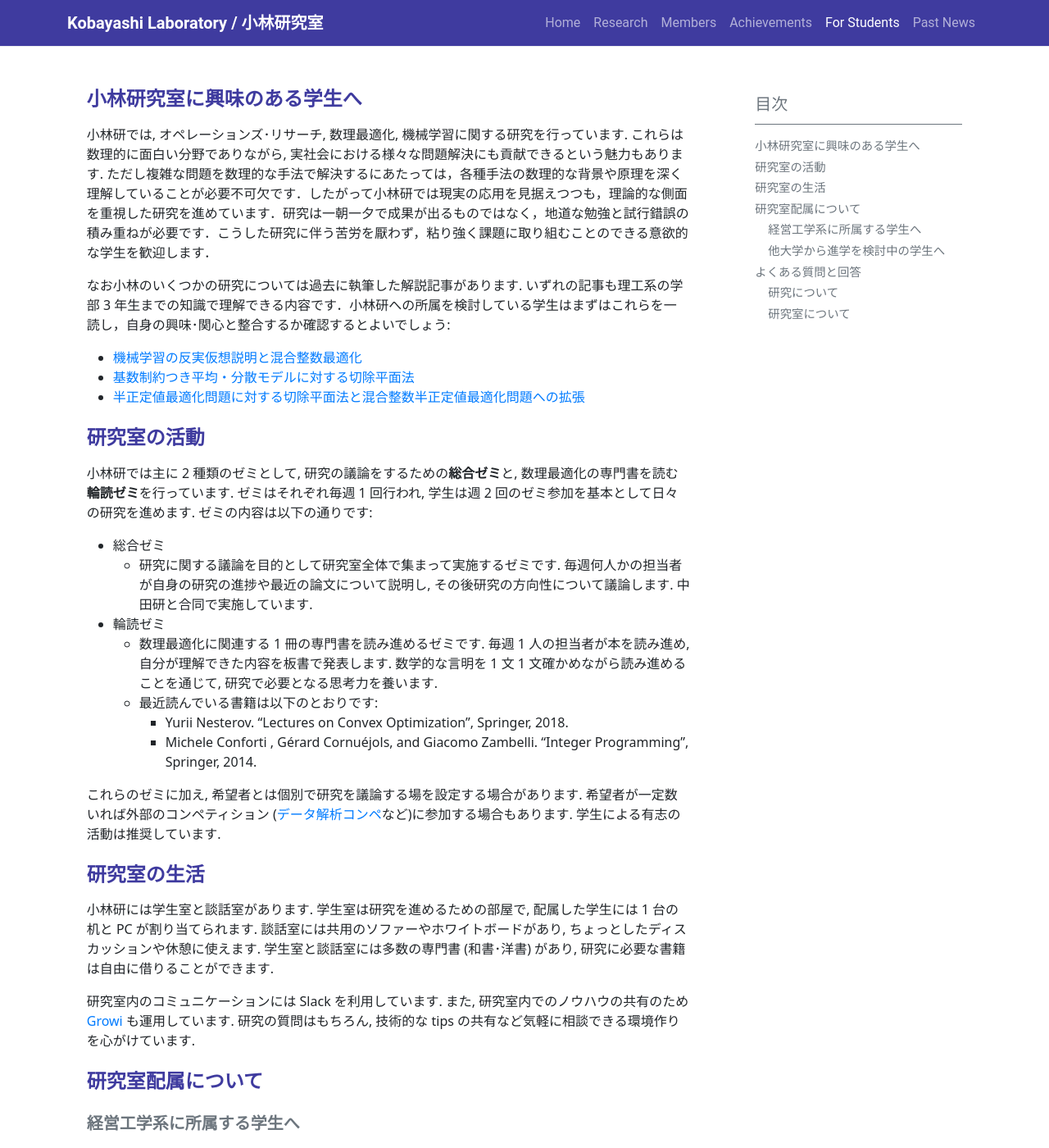
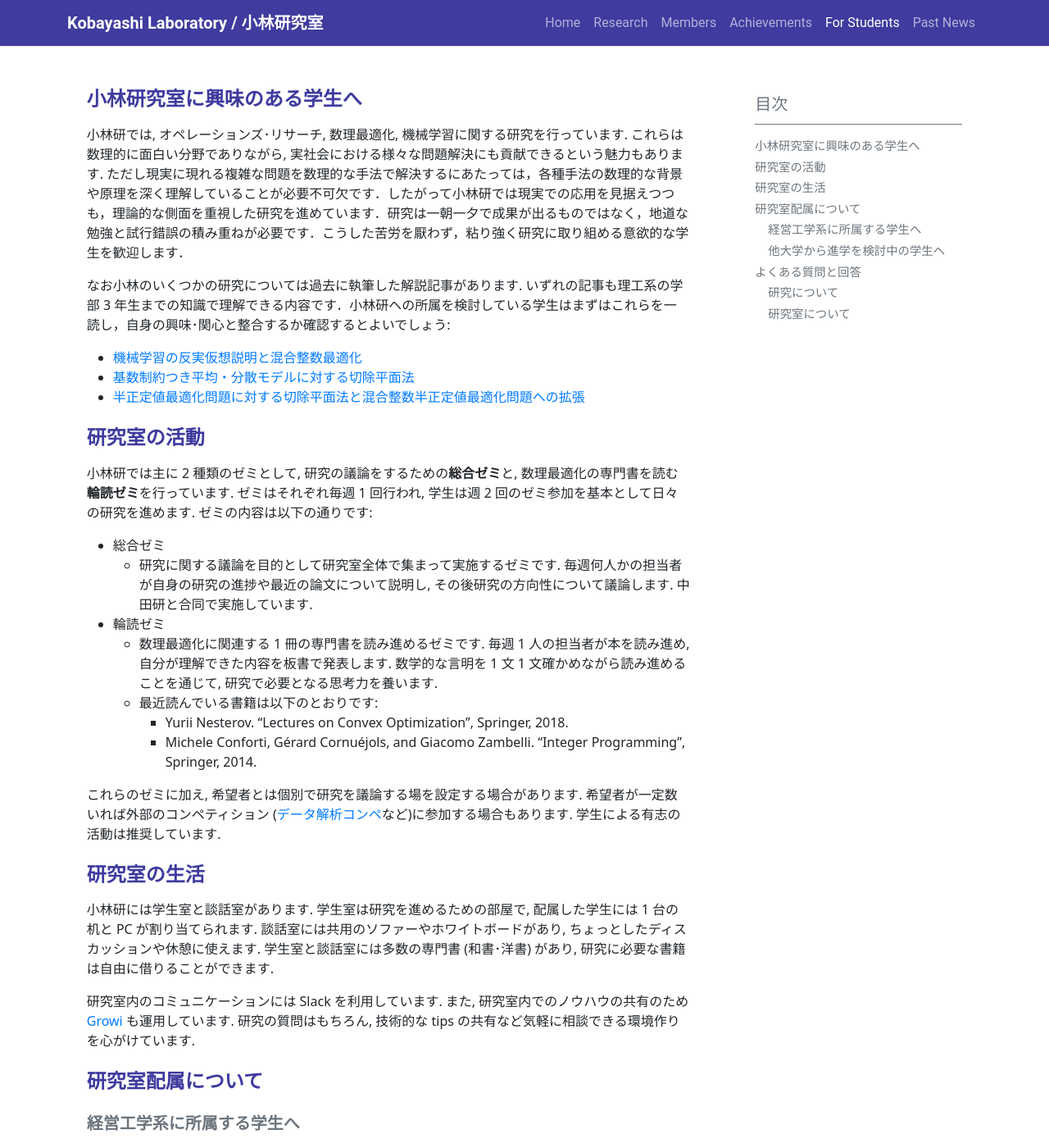
Before and after one commit to isct-koba-lab/isct-koba-lab.github.io, a Jekyll site: the page built from pages/for-students.md, in a window 1280 px wide and 1400 px high. Shown: the whole window at 82% size. Built offline with Jekyll 4.4.1, drawn with Linux system fonts in a browser that asks for light colours; some of the changed text lies outside the part shown.

Commit message:
update for-student

```diff
--- a/pages/for-students.md
+++ b/pages/for-students.md
@@ -7,7 +7,7 @@ toc: true
 
 ## 小林研究室に興味のある学生へ
 
-小林研では, オペレーションズ･リサーチ, 数理最適化, 機械学習に関する研究を行っています. これらは数理的に面白い分野でありながら, 実社会における様々な問題解決にも貢献できるという魅力もあります. ただし複雑な問題を数理的な手法で解決するにあたっては，各種手法の数理的な背景や原理を深く理解していることが必要不可欠です．したがって小林研では現実の応用を見据えつつも，理論的な側面を重視した研究を進めています．研究は一朝一夕で成果が出るものではなく，地道な勉強と試行錯誤の積み重ねが必要です．こうした研究に伴う苦労を厭わず，粘り強く課題に取り組むことのできる意欲的な学生を歓迎します．
+小林研では, オペレーションズ･リサーチ, 数理最適化, 機械学習に関する研究を行っています. これらは数理的に面白い分野でありながら, 実社会における様々な問題解決にも貢献できるという魅力もあります. ただし現実に現れる複雑な問題を数理的な手法で解決するにあたっては，各種手法の数理的な背景や原理を深く理解していることが必要不可欠です．したがって小林研では現実での応用を見据えつつも，理論的な側面を重視した研究を進めています．研究は一朝一夕で成果が出るものではなく，地道な勉強と試行錯誤の積み重ねが必要です．こうした苦労を厭わず，粘り強く研究に取り組める意欲的な学生を歓迎します．
 
 なお小林のいくつかの研究については過去に執筆した解説記事があります. いずれの記事も理工系の学部 3 年生までの知識で理解できる内容です．小林研への所属を検討している学生はまずはこれらを一読し，自身の興味･関心と整合するか確認するとよいでしょう:
 - [機械学習の反実仮想説明と混合整数最適化](https://orsj.org/wp-content/corsj/or69-3/or69_3_143.pdf)
@@ -25,7 +25,7 @@ toc: true
   - 数理最適化に関連する 1 冊の専門書を読み進めるゼミです.  毎週 1 人の担当者が本を読み進め, 自分が理解できた内容を板書で発表します. 数学的な言明を 1 文 1 文確かめながら読み進めることを通じて, 研究で必要となる思考力を養います.
   - 最近読んでいる書籍は以下のとおりです:
     - Yurii Nesterov. "Lectures on Convex Optimization", Springer, 2018.
-    - Michele Conforti , Gérard Cornuéjols, and  Giacomo Zambelli. "Integer Programming", Springer, 2014.
+    - Michele Conforti, Gérard Cornuéjols, and  Giacomo Zambelli. "Integer Programming", Springer, 2014.
 
 これらのゼミに加え, 希望者とは個別で研究を議論する場を設定する場合があります. 希望者が一定数いれば外部のコンペティション ([データ解析コンペ](https://jasmac-j.jimdofree.com/)など)に参加する場合もあります. 学生による有志の活動は推奨しています.
 
```
Also changed, not shown: other parts of pages/for-students.md (+1 -1 lines).
